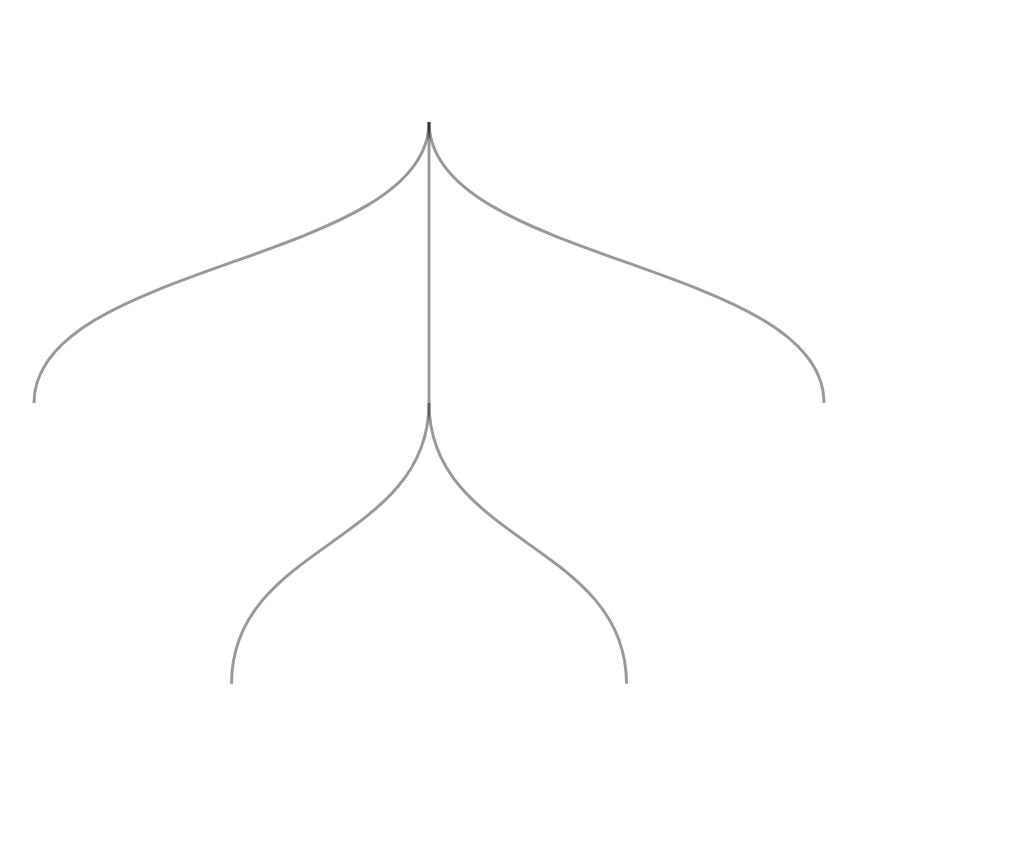
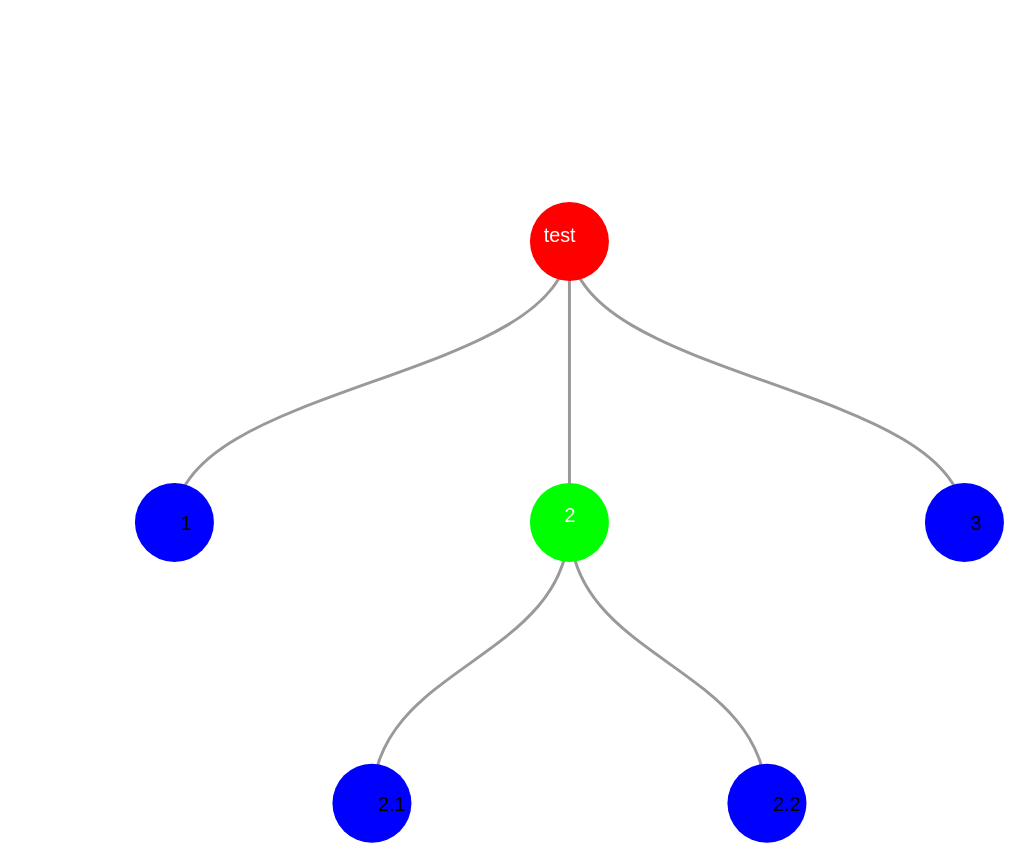
Before and after one commit to popscallion/d3trees, a React (Create React App) app: page / in a window 1280 px wide. Shown: the part 680-1525 px from the top of the page, without its empty margins (211-1246 px from the left). Built offline with nearby package versions, Linux system fonts and the light colour scheme.

Commit message:
Finish d3 to react test

```diff
--- a/src/ReactChart.js
+++ b/src/ReactChart.js
@@ -23,13 +23,13 @@ export default function ReactTree({ data, setData }) {
   useEffect(() => {
     const runD3 = async () => {
       const d3Tree = await getTree(data, width)
+      console.log(d3Tree)
       tree.current = d3Tree
       const d3Children = await d3Tree.descendants()
+      console.log(d3Children)
       children.current = d3Children
       const d3Links = await d3Tree.links()
       links.current = d3Links
-      console.log(d3Links)
-      console.log(links.current)
       //fix this so we use a max and not this weird infinity
       let x00 = Infinity
       let x1 = -x0
@@ -40,9 +40,9 @@ export default function ReactTree({ data, setData }) {
       x0.current = x00
       return "done"
     }
+    setReady(false)
     runD3().then(res => {setReady(true)})
   }, [data])
-
 
 
   return (
@@ -52,7 +52,7 @@ export default function ReactTree({ data, setData }) {
         <g
           fontFamily="sans-serif"
           fontSize="10"
-          transform={`translate(${tree.dy / 3},${tree.dx - x0.current})`}
+          transform={`translate(${tree.current.dy / 3},${tree.current.dx - x0.current})`}
           id="root"
           >
           <g
@@ -70,6 +70,38 @@ export default function ReactTree({ data, setData }) {
                   .y(d => yScale(d[1]));
                 const linkPath = linkGen()
                 return <path id={i} key={i} d={linkPath}></path>
+              })
+            }
+          </g>
+          <g
+            strokeLinejoin="round"
+            strokeWidth="3"
+            >
+            {
+              children.current.map((child, i) => {
+                return (
+                  <g
+                    id={i}
+                    key={i}
+                    transform={`translate(${xScale(child.x)},${yScale(child.y)})`}
+                    >
+                    <circle
+                      fill={child.data.color ? child.data.color : child.children? '#0F0' : '#00F'}
+                      r="20"
+                      onClick={() => alert(`clicked ${child.data.name}`)}
+                      onMouseEnter={() => alert('hovered')}
+                      >
+                    </circle>
+                    <text
+                      dx="0.31em"
+                      y={child.children ? 0 : 4}
+                      fill={child.children ? "white" : "black"}
+                      textAnchor={child.children ? "end" : "start"}
+                      >
+                      {child.data.name}
+                    </text>
+                  </g>
+                )
               })
             }
           </g>
--- a/src/Tree.js
+++ b/src/Tree.js
@@ -21,6 +21,7 @@ const Tree = ({data, setData}) => {
   return (
     <>
       <div ref={svgRef}></div>
+      <div style={{height: '10vh'}}></div>
       <ReactTree data={data} setData={setData} />
     </>
   )
```
